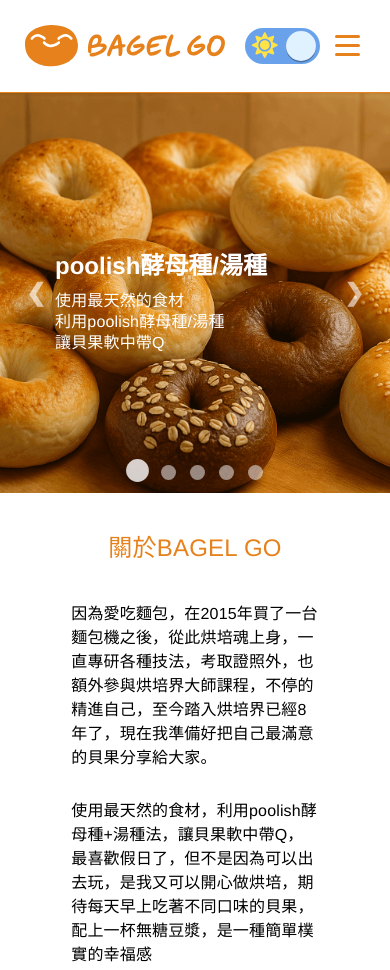
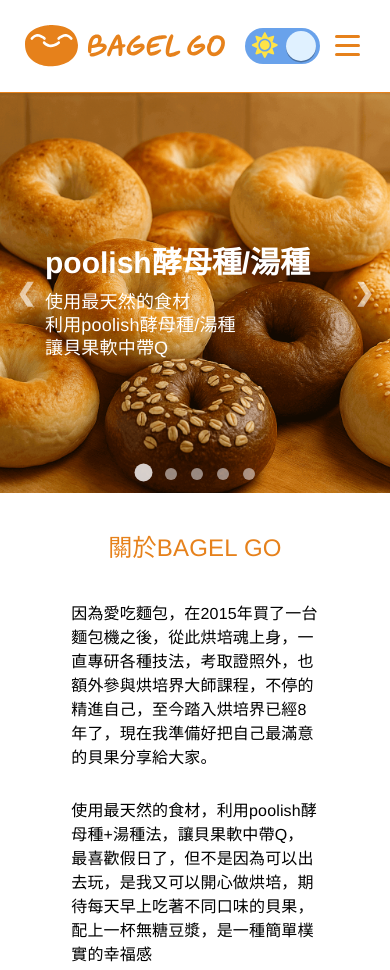
Before and after one commit to Annti230/web, a plain HTML site: page index.html in a window 390 px wide. Shown: the top 970 px of the page. Drawn offline with nearby package versions, Linux system fonts and the light colour scheme; files that its build step writes are made by us from their sources.

Commit message:
Add files via upload

```diff
--- a/scss/_rwd.scss
+++ b/scss/_rwd.scss
@@ -358,13 +358,18 @@
 /* 440px ↓：小手機 (SE、小尺寸手機) (.small-mobile) */
 @media screen and (max-width: 440px) {
   .text-content {
-    padding-left: 55px;
     h4 {
-      font-size: 1.5rem;
+      font-size: 1.875rem;
     }
     h5 {
-      font-size: 1rem;
+      font-size: 1.125rem;
     }
+  }
+  .prev {
+    left: 0px;
+  }
+  .next {
+    right: 0px;
   }
   .item {
     .list-img {
@@ -411,6 +416,25 @@
       margin-top: 12px;
     }
   }
+  .dots {
+    .dot {
+      height: 12px;
+      width: 12px;
+      margin: 0 5px;
+      background-color: var(--collection-semantic-img-text-icon);
+      border-radius: 50%;
+      display: inline-block;
+      transition: background-color 0.6s ease, transform 0.3s ease;
+      opacity: 0.5;
+      &.active {
+        height: 15px;
+        width: 15px;
+        background-color: var(--collection-semantic-img-text-icon);
+        transform: scale(1.2);
+        opacity: 0.8;
+      }
+    }
+  }
 }
 /* --------------------------------------- */
 /* 379px ↓：小手機 (SE、小尺寸手機) (.small-mobile) */
--- a/scss/_style.scss
+++ b/scss/_style.scss
@@ -69,7 +69,8 @@
   color: var(--collection-semantic-menu);
   white-space: nowrap;
   @include font-styles-16;
-  &:hover {
+  &:hover,
+  &:active {
     border-bottom: 3px solid var(--collection-semantic-logo);
   }
 }
@@ -307,7 +308,8 @@
   transform: translateY(-50%);
   transition: opacity 0.3s ease;
   opacity: 0.6;
-  &:hover {
+  &:hover,
+  &:active {
     opacity: 1;
   }
 }
@@ -557,7 +559,8 @@
   }
 
   // 滑鼠移入時讓::after套用 jelly 動畫
-  &:hover::after {
+  &:hover::after,
+  &:active::after {
     animation: jellyWave 0.8s ease-in-out;
     transform: translateX(-50%) translateY(0);
     transform-origin: center;
@@ -709,7 +712,8 @@
     @include font-styles-24;
     font-size: 1.25rem;
   }
-  &:hover {
+  &:hover,
+  &:active {
     background-color: var(--collection-semantic-btn-hover);
   }
 }
@@ -731,7 +735,8 @@
     pointer-events: auto;
     transform: translateY(0); /* 向上滑入 */
   }
-  &:hover {
+  &:hover,
+  &:active {
     transform: scale(1.2) translateY(0); /* hover 放大，但保持位置 */
   }
 }
```
